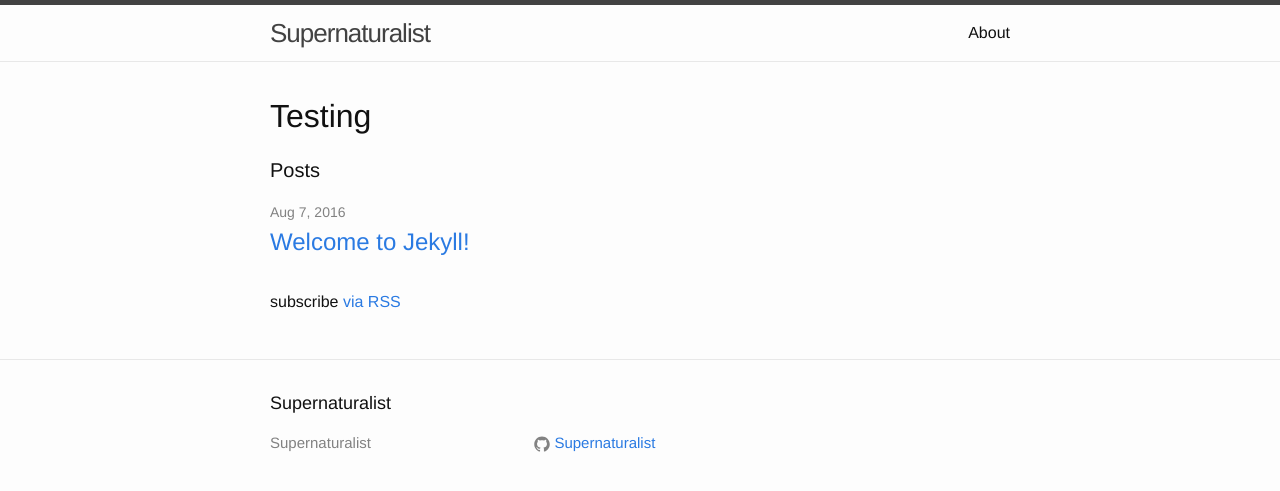
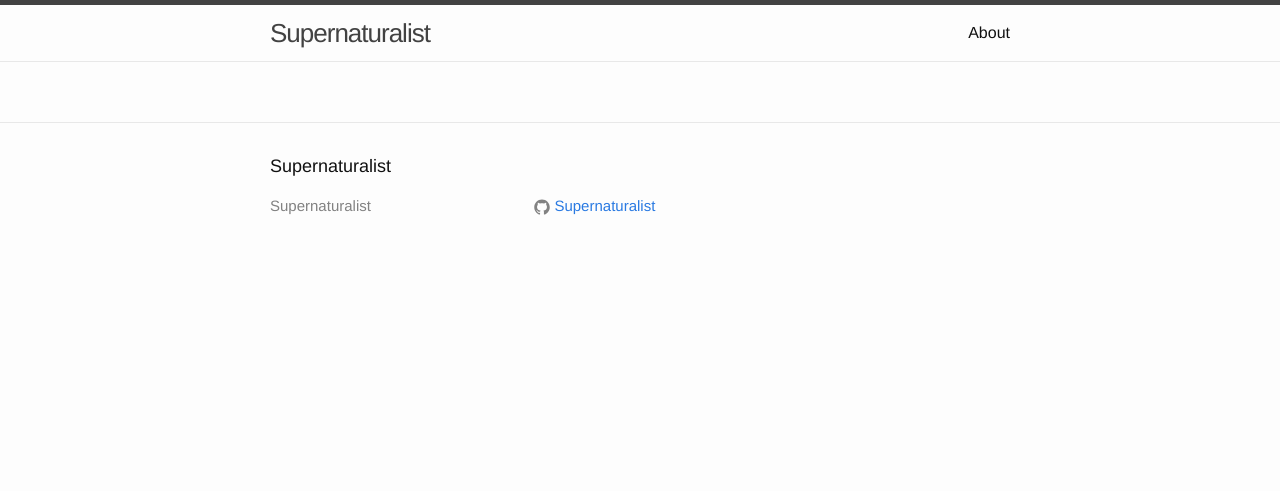
Before and after one commit to Supernaturalist/supernaturalist.github.io, a Jekyll site: the page built from index.html, in a window 1280 px wide. Shown: the top 491 px of the page. Built offline with Jekyll 4.4.1, drawn with Linux system fonts in a browser that asks for light colours.

Commit message:
Update index.html

```diff
--- a/index.html
+++ b/index.html
@@ -1,31 +1,3 @@
 ---
 layout: default
 ---
-
-<head>
- <title>um</title>
-</head>
-
-<body>
- <h1>Testing</h1>
- <div class="home">
-
-  <h1 class="page-heading">Posts</h1>
-
-  <ul class="post-list">
-    {% for post in site.posts %}
-      <li>
-        <span class="post-meta">{{ post.date | date: "%b %-d, %Y" }}</span>
-
-        <h2>
-          <a class="post-link" href="{{ post.url | prepend: site.baseurl }}">{{ post.title }}</a>
-        </h2>
-      </li>
-    {% endfor %}
-  </ul>
-
-  <p class="rss-subscribe">subscribe <a href="{{ "/feed.xml" | prepend: site.baseurl }}">via RSS</a></p>
-
- </div>
-
-</body>
```
